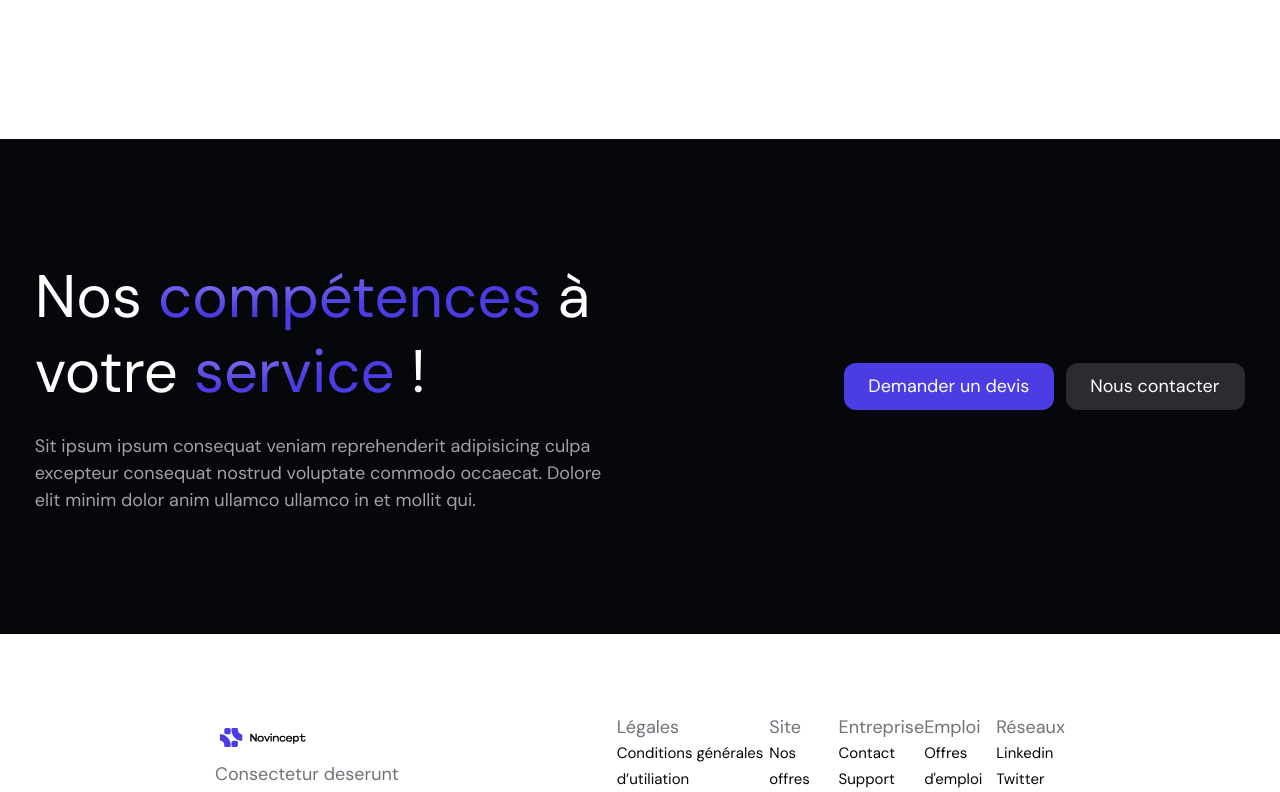
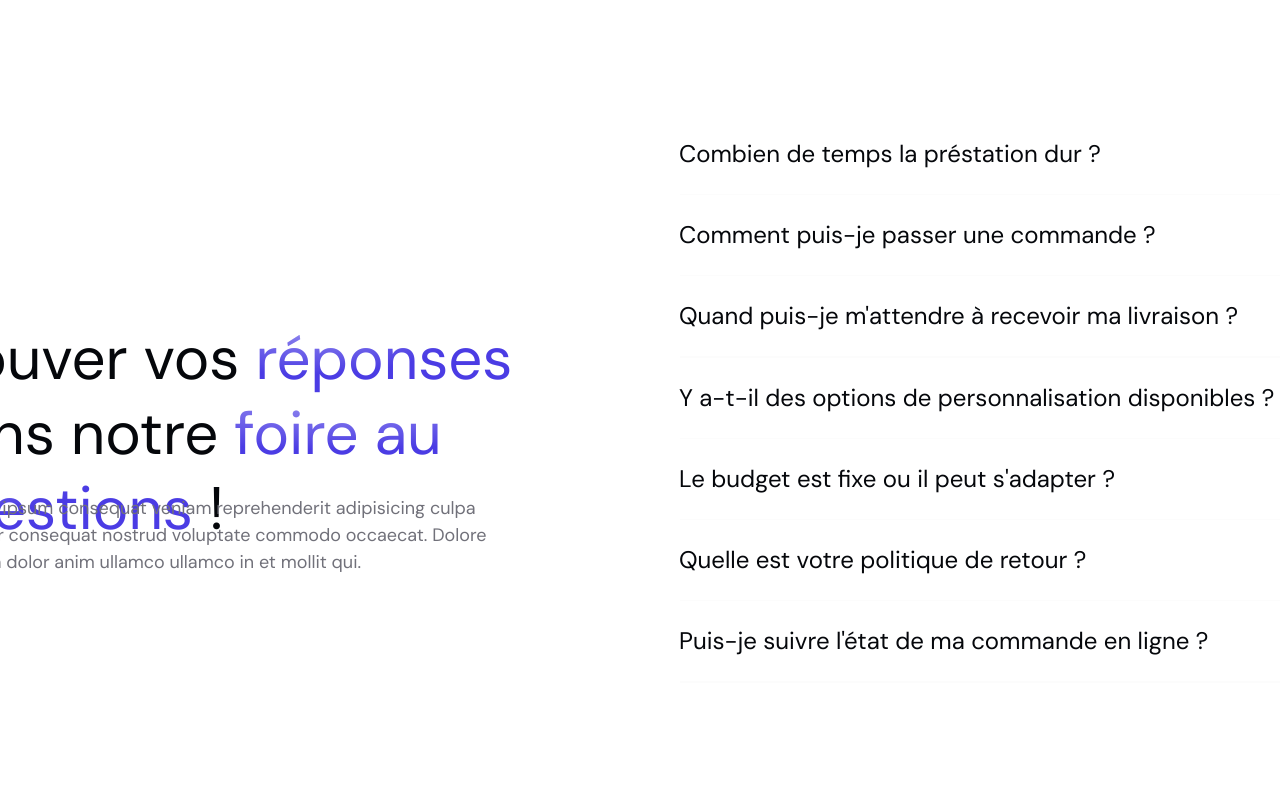
Before and after one commit to RenanYhuel/novincept-website, a Nuxt app: page /about in a window 1280 px wide. Shown: the part 4080-4872 px from the top of the page. Built offline with nearby package versions, Linux system fonts and the light colour scheme.

Commit message:
Feat/section : Add the final section question/answer of the About Page

```diff
--- /dev/null
+++ b/components/about/Frame5.vue
@@ -0,0 +1,275 @@
+<template>
+    <div class="about-frame5-container">
+        <div class="about-frame5">
+            <div class="about-frame5-header">
+                <div class="about-frame5-header-title">
+                    Trouver vos <span class="about-frame5-header-title-highlight">réponses</span> dans notre <span class="about-frame5-header-title-highlight">foire au questions</span> !
+                </div>
+                <div class="about-frame5-header-subtitle">
+                    Sit ipsum ipsum consequat veniam reprehenderit adipisicing culpa excepteur consequat nostrud voluptate commodo occaecat. Dolore elit minim dolor anim ullamco ullamco in et mollit qui.
+                </div>
+            </div>
+            <div class="about-frame5-content">
+                <template v-for="(question, index) in questions" :key="index">
+                    <div :class="['about-frame5-content-question_card', { 'about-frame5-content-question_card--active': activeQuestionIndex === index }]">
+                        <div class="about-frame5-content-question_card-header" @click="toggleQuestion(index)">
+                            <div class="about-frame5-content-question_card-header-title">{{ question.title }}</div>
+                            <img :src="activeQuestionIndex === index ? '/img/icons/less.svg' : '/img/icons/plus.svg'" alt="" class="about-frame5-content-question_card-header-icon">
+                        </div>
+                        <div class="about-frame5-content-question_card-content">
+                            {{ question.content }}
+                        </div>
+                    </div>
+                    <img src="/img/icons/line.svg" alt="" class="about-frame5-content-line">
+
+                </template>
+            </div>
+        </div>
+    </div>
+</template>
+
+
+
+<script>
+    export default {
+        data() {
+            return {
+                activeQuestionIndex: null,
+                questions: [
+                    { title: 'Combien de temps la préstation dur ?', content: 'Lorem ipsum dolor sit amet consectetur, adipisicing elit. Similique nam nisi quasi consectetur voluptatibus optio quaerat. Doloribus sint iure pariatur, hic minus alias. Aspernatur itaque, consequatur magni sequi adipisci deserunt.' },
+                    { title: 'Comment puis-je passer une commande ?', content: 'Lorem ipsum dolor sit amet consectetur, adipisicing elit. Similique nam nisi quasi consectetur voluptatibus optio quaerat. Doloribus sint iure pariatur, hic minus alias. Aspernatur itaque, consequatur magni sequi adipisci deserunt.' },
+                    { title: 'Quand puis-je m\'attendre à recevoir ma livraison ?', content: 'Lorem ipsum dolor sit amet consectetur, adipisicing elit. Similique nam nisi quasi consectetur voluptatibus optio quaerat. Doloribus sint iure pariatur, hic minus alias. Aspernatur itaque, consequatur magni sequi adipisci deserunt.' },
+                    { title: 'Y a-t-il des options de personnalisation disponibles ?', content: 'Lorem ipsum dolor sit amet consectetur, adipisicing elit. Similique nam nisi quasi consectetur voluptatibus optio quaerat. Doloribus sint iure pariatur, hic minus alias. Aspernatur itaque, consequatur magni sequi adipisci deserunt.' },
+                    { title: 'Le budget est fixe ou il peut s\'adapter ?', content: 'Lorem ipsum dolor sit amet consectetur, adipisicing elit. Similique nam nisi quasi consectetur voluptatibus optio quaerat. Doloribus sint iure pariatur, hic minus alias. Aspernatur itaque, consequatur magni sequi adipisci deserunt.' },
+                    { title: 'Quelle est votre politique de retour ?', content: 'Lorem ipsum dolor sit amet consectetur, adipisicing elit. Similique nam nisi quasi consectetur voluptatibus optio quaerat. Doloribus sint iure pariatur, hic minus alias. Aspernatur itaque, consequatur magni sequi adipisci deserunt.' },
+                    { title: 'Puis-je suivre l\'état de ma commande en ligne ?', content: 'Lorem ipsum dolor sit amet consectetur, adipisicing elit. Similique nam nisi quasi consectetur voluptatibus optio quaerat. Doloribus sint iure pariatur, hic minus alias. Aspernatur itaque, consequatur magni sequi adipisci deserunt.' },
+                ],
+            };
+        },
+        methods: {
+            toggleQuestion(index) {
+                this.activeQuestionIndex = this.activeQuestionIndex === index ? null : index;
+            },
+        },
+    };
+</script>
+
+
+<style>
+    .about-frame5-container {
+        display: flex;
+        justify-content: center;
+        align-items: center;
+        width: 100%;
+        height: auto;
+        margin-bottom: 192px;
+    }
+
+    .about-frame5 {
+        display: flex;
+        flex-direction: row;
+        justify-content: space-between;
+        align-items: center;
+        padding: 0px;
+        gap: 72px;
+        width: 1440px;
+        height: 618px;
+        flex: none;
+        order: 4;
+        flex-grow: 0;
+    }
+
+    .about-frame5-header {
+        display: flex;
+        flex-direction: column;
+        justify-content: center;
+        align-items: flex-start;
+        padding: 0px;
+        gap: 24px;
+        margin: 0 auto;
+        width: 687px;
+        height: 255px;
+        flex: none;
+        order: 0;
+        flex-grow: 0;
+    }
+
+    .about-frame5-header-title {
+        width: 687px;
+        height: 150px;
+        font-family: 'DM Sans';
+        font-style: normal;
+        font-weight: 400;
+        font-size: 60px;
+        line-height: 125%;
+        color: #05070B;
+        flex: none;
+        order: 0;
+        flex-grow: 0;
+    }
+
+    .about-frame5-header-title-highlight {
+        font-family: 'DM Sans';
+        font-style: normal;
+        font-weight: 400;
+        font-size: 60px;
+        line-height: 125%;
+        background: radial-gradient(58.32% 58.33% at 21.17% 12.5%, rgba(255, 255, 255, 0.4) 0%, rgba(255, 255, 255, 0) 100%) /* warning: gradient uses a rotation that is not supported by CSS and may not behave as expected */, #4B3CE4;
+        -webkit-background-clip: text;
+        -webkit-text-fill-color: transparent;
+        background-clip: text;
+        text-fill-color: transparent;
+        background-blend-mode: plus-lighter, normal;
+        flex: none;
+        order: 0;
+        flex-grow: 0;
+    }
+
+    .about-frame5-header-subtitle {
+        width: 568px;
+        height: 81px;
+        font-family: 'DM Sans';
+        font-style: normal;
+        font-weight: 400;
+        font-size: 18px;
+        line-height: 150%;
+        color: #71717A;
+        flex: none;
+        order: 1;
+        flex-grow: 0;
+    }
+
+    .about-frame5-content {
+        display: flex;
+        flex-direction: column;
+        align-items: flex-start;
+        padding: 0px;
+        gap: 24px;
+        margin: 0 auto;
+        height: 618px;
+        flex: none;
+        order: 1;
+        flex-grow: 0;
+    }
+
+    .about-frame5-content-question_card {
+        display: flex;
+        flex-direction: row;
+        justify-content: space-between;
+        align-items: center;
+        padding: 0px;
+        gap: 72px;
+        height: 30px;
+        flex: none;
+        align-self: stretch;
+        flex-grow: 0;
+        width: 100%;
+    }
+
+    .about-frame5-content-question_card--active {
+        display: flex;
+        flex-direction: column;
+        align-items: flex-start;
+        padding: 0px;
+        gap: 12px;
+        width: 671px;
+        flex: none;
+        align-self: stretch;
+        flex-grow: 0;
+        width: 100%;
+        margin-bottom: 72px;
+    }
+
+    .about-frame5-content-question_card-header {
+        display: flex;
+        flex-direction: row;
+        justify-content: space-between;
+        padding: 0px;
+        gap: 72px;
+        height: 30px;
+        flex: none;
+        order: 0;
+        align-self: stretch;
+        flex-grow: 0;
+        width: 100%;
+    }
+
+    .about-frame5-content-question_card-header-title {
+        height: 30px;
+        font-family: 'DM Sans';
+        font-style: normal;
+        font-weight: 400;
+        font-size: 24px;
+        line-height: 125%;
+        color: #05070B;
+        flex: none;
+        order: 0;
+        flex-grow: 0;
+    }
+
+    .about-frame5-content-question_card-header-icon {
+        width: 24px;
+        height: 24px;
+        flex: none;
+        order: 1;
+        flex-grow: 0;
+        cursor: pointer;
+    }
+
+    .about-frame5-content-question_card--active .about-frame5-content-question_card-content {
+        display: block;
+        width: 619px;
+        height: auto;
+        font-family: 'DM Sans';
+        font-style: normal;
+        font-weight: 400;
+        font-size: 16px;
+        line-height: 150%;
+        color: #71717A;
+        flex: none;
+        order: 1;
+        flex-grow: 0;
+        opacity: 0;
+        animation: slideDown 0.5s forwards;
+    }
+
+    .about-frame5-content-question_card-content {
+        display: none;
+    }
+
+    .about-frame5-content-question_card--inactive .about-frame5-content-question_card-content {
+        opacity: 0;
+        animation: slideUp 0.5s forwards;
+    }
+
+    @keyframes slideDown {
+        0% {
+            opacity: 0;
+            transform: translateY(-20px);
+        }
+        100% {
+            opacity: 1;
+            transform: translateY(0);
+        }
+    }
+
+    @keyframes slideUp {
+        0% {
+            opacity: 1;
+            transform: translateY(0);
+        }
+        100% {
+            opacity: 0;
+            transform: translateY(-20px);
+        }
+    }
+
+    .about-frame5-content-line {
+        width: 671px;
+        opacity: 0.1;
+        flex: none;
+        align-self: stretch;
+        flex-grow: 0;
+    }
+
+</style>
--- a/pages/about/index.vue
+++ b/pages/about/index.vue
@@ -3,6 +3,7 @@ import Frame1 from '~/components/about/Frame1.vue';
 import Frame2 from '~/components/about/Frame2.vue';
 import Frame3 from '~/components/about/Frame3.vue';
 import Frame4 from '~/components/about/Frame4.vue';
+import Frame5 from '~/components/about/Frame5.vue';
 
     definePageMeta({
         layout: 'custom'
@@ -14,4 +15,5 @@ import Frame4 from '~/components/about/Frame4.vue';
     <Frame2/>
     <Frame3/>
     <Frame4/>
+    <Frame5/>
 </template>
```
Also changed, not shown: public/img/icons/less.svg (added), public/img/icons/plus.svg (added).
